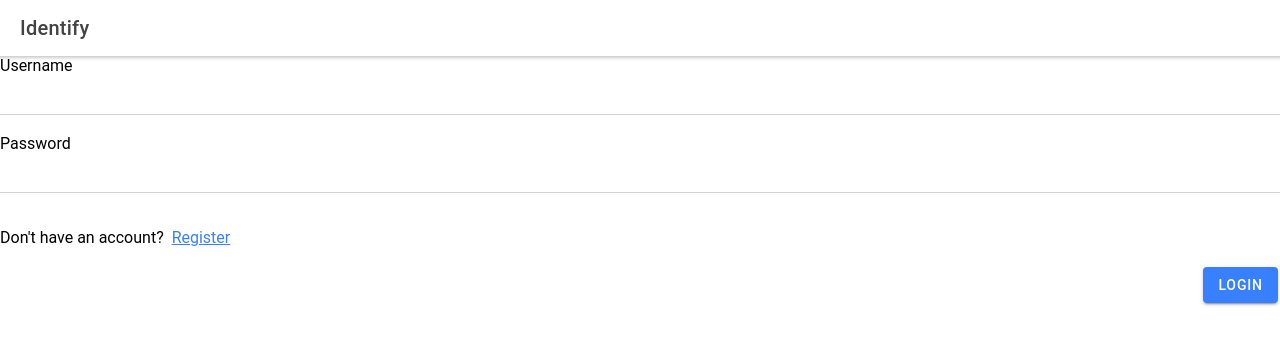
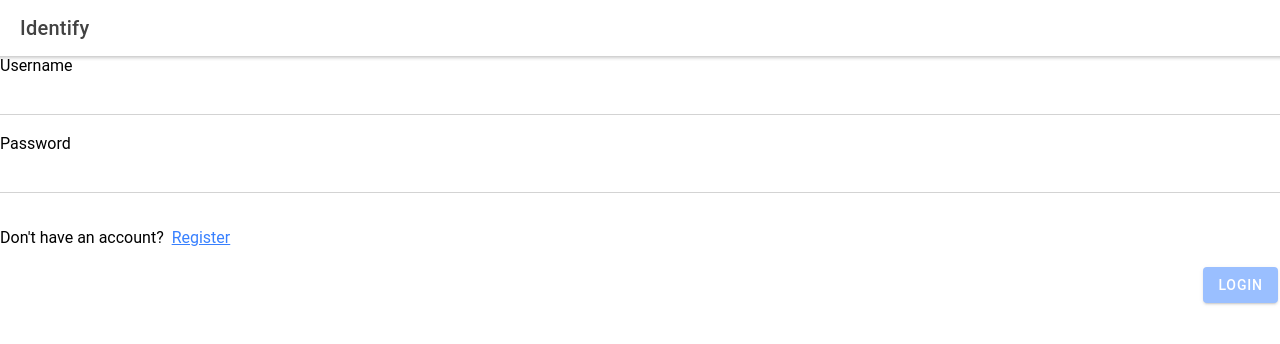
Before and after one commit to SalathielGenese/test-ktjc-salathielgenese, a React (Create React App) app: page /login in a window 1280 px wide. Shown: the top 344 px of the page. Built offline with nearby package versions, Linux system fonts and the light colour scheme; the HTML template or start-up script is replaced by a standard one.

Commit message:
Accepts validaity state

```diff
--- a/src/pages/login-presentation.tsx
+++ b/src/pages/login-presentation.tsx
@@ -7,11 +7,12 @@ import { Link } from 'react-router-dom';
 
 export type Props =
     & {
+        isValid?: boolean,
         username: MutableRefObject<HTMLIonInputElement | null>,
         password: MutableRefObject<HTMLIonInputElement | null>,
     };
 
-export const LoginPresentation = forwardRef<HTMLFormElement, Props>( ({ username, password }, ref ) => {
+export const LoginPresentation = forwardRef<HTMLFormElement, Props>( ({ isValid, username, password }, ref ) => {
     const id = { username: Random.string(), password: Random.string() };
 
     return <>
@@ -62,7 +63,7 @@ export const LoginPresentation = forwardRef<HTMLFormElement, Props>( ({ username
                     </p>
                 </div>
                 <div style={{ textAlign: 'right' }}>
-                    <IonButton type="submit">
+                    <IonButton type="submit" disabled={ !isValid }>
                         Login
                     </IonButton>
                 </div>
```
